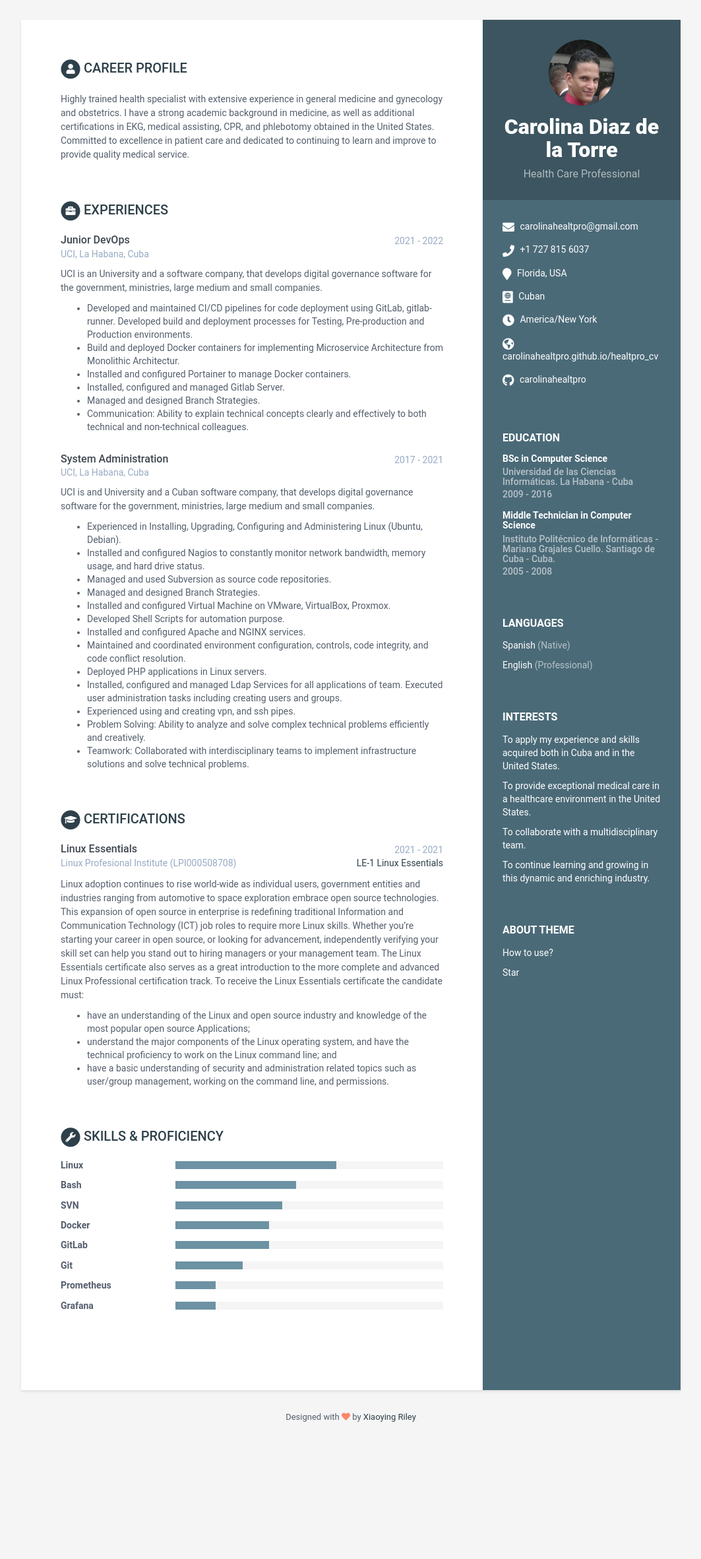
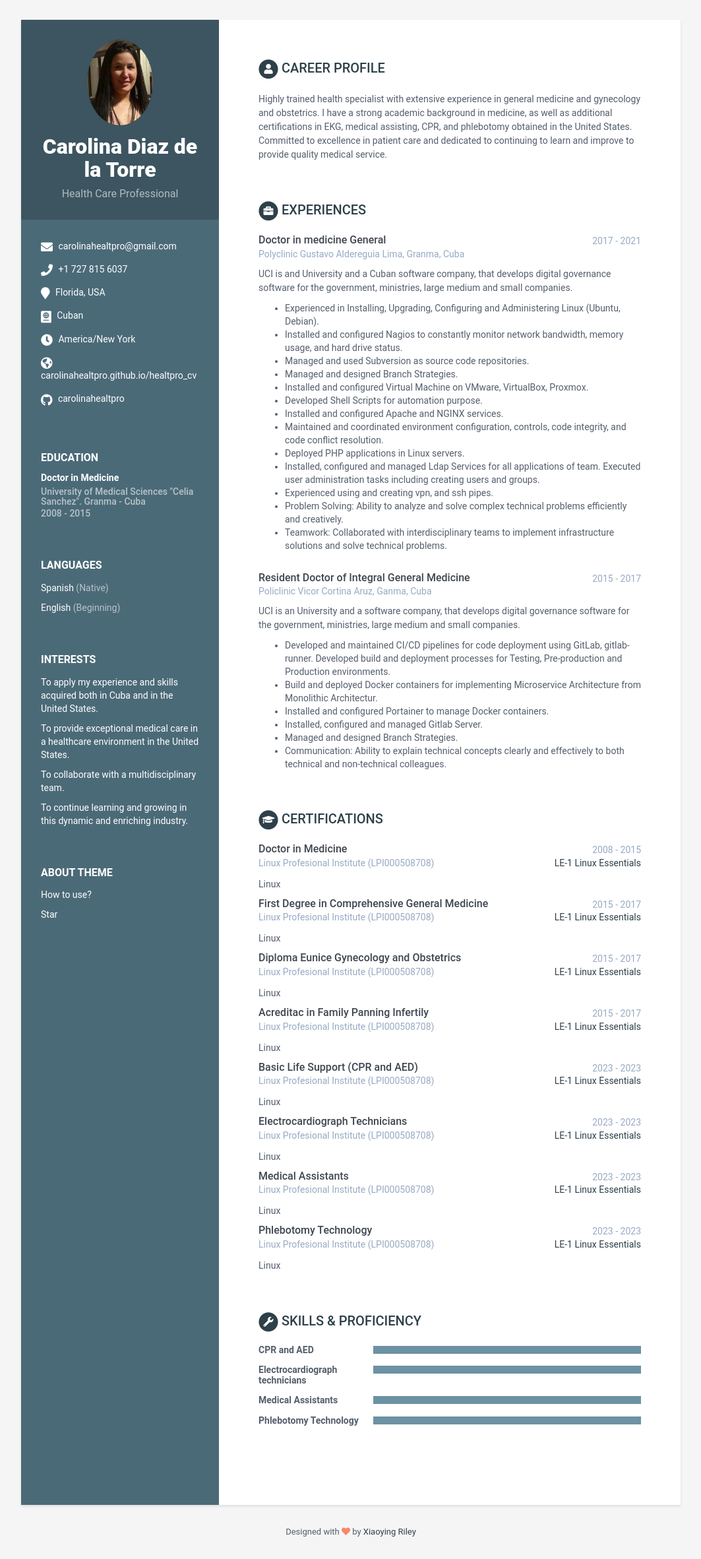
Before and after one commit to carolinahealtpro/healtpro_cv, a Jekyll site: the page built from index.html, in a window 1280 px wide. Shown: the whole page at 66% size, without its empty margins (108-1171 px from the left). Built offline with Jekyll 4.4.1, drawn with Linux system fonts in a browser that asks for light colours; before the commit the page ends 2189 px from its top, so only the background shows below that.

Commit message:
annadiendo daros de coralina

```diff
--- a/_data/data.yml
+++ b/_data/data.yml
@@ -3,7 +3,7 @@
 #
 
 sidebar:
-    position: right # position of the sidebar : left or right
+    position: left # position of the sidebar : left or right
     about: True # set to False or comment line if you want to remove the "how to use?" in the sidebar
     education: True # set to False if you want education in main section instead of in sidebar
 
@@ -38,7 +38,7 @@ sidebar:
           level: Native
 
         - idiom: English
-          level: Professional
+          level: Beginning
 
     interests:
       title: Interests
@@ -69,20 +69,9 @@ career-profile:
 education:
     title: Education
     info:
-      - degree: BSc in  Computer Science
-        university: Universidad de las Ciencias Informáticas. La Habana - Cuba
-        time: 2009 - 2016
-        details: |
-          Describe your study here lorem ipsum dolor sit amet, consectetuer
-          adipiscing elit. Aenean commodo ligula eget dolor. Aenean massa. Cum
-          sociis natoque penatibus et magnis dis parturient montes, nascetur
-          ridiculus mus. Donec quam felis, ultricies nec, pellentesque eu,
-          pretium quis, sem.
-            - Bullet point
-            - Bullet point
-      - degree: Middle Technician in Computer Science
-        university: Instituto Politécnico de Informáticas - Mariana Grajales Cuello. Santiago de Cuba - Cuba.
-        time: 2005 - 2008
+      - degree: Doctor in Medicine
+        university: University of Medical Sciences "Celia Sanchez". Granma - Cuba
+        time: 2008 - 2015
         details: |
           Describe your study here lorem ipsum dolor sit amet, consectetuer
           adipiscing elit. Aenean commodo ligula eget dolor. Aenean massa. Cum
@@ -92,23 +81,13 @@ education:
             - Bullet point
             - Bullet point
 
+
 experiences:
     title: Experiences
     info:
-      - role: Junior DevOps
-        time: 2021 - 2022
-        company: UCI, La Habana, Cuba
-        details: |
-          UCI is an University and a software company, that develops digital governance software for the government, ministries, large medium and small companies.
-          - Developed and maintained CI/CD pipelines for code deployment using GitLab, gitlab-runner. Developed build and deployment processes for Testing, Pre-production and Production environments.
-          - Build and deployed Docker containers for implementing Microservice Architecture from Monolithic Architectur.
-          - Installed and configured Portainer to manage Docker containers.
-          - Installed, configured and managed Gitlab Server.
-          - Managed and designed Branch Strategies.
-          - Communication: Ability to explain technical concepts clearly and effectively to both technical and non-technical colleagues.
-      - role: System Administration
+      - role: Doctor in medicine General
         time: 2017 - 2021
-        company: UCI, La Habana, Cuba
+        company: Polyclinic Gustavo Aldereguia Lima, Granma, Cuba
         details: |
          UCI is and University and a Cuban software company, that develops digital governance software for the government, ministries, large medium and small companies.
           - Experienced in Installing, Upgrading, Configuring and Administering Linux (Ubuntu, Debian).
@@ -125,25 +104,101 @@ experiences:
           - Problem Solving: Ability to analyze and solve complex technical problems efficiently and creatively.
           - Teamwork: Collaborated with interdisciplinary teams to implement infrastructure solutions and solve technical problems.
 
+      - role: Resident Doctor of Integral General Medicine
+        time: 2015 - 2017
+        company: Policlinic Vicor Cortina Aruz, Ganma, Cuba
+        details: |
+          UCI is an University and a software company, that develops digital governance software for the government, ministries, large medium and small companies.
+          - Developed and maintained CI/CD pipelines for code deployment using GitLab, gitlab-runner. Developed build and deployment processes for Testing, Pre-production and Production environments.
+          - Build and deployed Docker containers for implementing Microservice Architecture from Monolithic Architectur.
+          - Installed and configured Portainer to manage Docker containers.
+          - Installed, configured and managed Gitlab Server.
+          - Managed and designed Branch Strategies.
+          - Communication: Ability to explain technical concepts clearly and effectively to both technical and non-technical colleagues.
+
 
 certifications:
       title: Certifications
       list:
-        - name: Linux Essentials
-          start: 2021
-          end: 2021
+        - name: Doctor in Medicine
+          start: 2008
+          end: 2015
           organization: Linux Profesional Institute
           credentialid: LPI000508708
           credentialurl: lpi.org/v/LPI000508708/x5u744rc72
           credentialname: LE-1 Linux Essentials
           details: |
-            Linux adoption continues to rise world-wide as individual users, government entities and industries ranging from automotive to space exploration embrace open source technologies. This expansion of open source in enterprise is redefining traditional Information and Communication Technology (ICT) job roles to require more Linux skills. Whether you’re starting your career in open source, or looking for advancement, independently verifying your skill set can help you stand out to hiring managers or your management team.
-            The Linux Essentials certificate also serves as a great introduction to the more complete and advanced Linux Professional certification track.
-            To receive the Linux Essentials certificate the candidate must:
-            - have an understanding of the Linux and open source industry and knowledge of the most popular open source Applications;
-            - understand the major components of the Linux operating system, and have the technical proficiency to work on the Linux command line; and
-            - have a basic understanding of security and administration related topics such as user/group management, working on the command line, and permissions.
+            Linux
 
+        - name: First Degree in Comprehensive General Medicine
+          start: 2015
+          end: 2017
+          organization: Linux Profesional Institute
+          credentialid: LPI000508708
+          credentialurl: lpi.org/v/LPI000508708/x5u744rc72
+          credentialname: LE-1 Linux Essentials
+          details: |
+            Linux
+
+        - name: Diploma Eunice Gynecology and Obstetrics
+          start: 2015
+          end: 2017
+          organization: Linux Profesional Institute
+          credentialid: LPI000508708
+          credentialurl: lpi.org/v/LPI000508708/x5u744rc72
+          credentialname: LE-1 Linux Essentials
+          details: |
+            Linux
+
+        - name: Acreditac in Family Panning Infertily
+          start: 2015
+          end: 2017
+          organization: Linux Profesional Institute
+          credentialid: LPI000508708
+          credentialurl: lpi.org/v/LPI000508708/x5u744rc72
+          credentialname: LE-1 Linux Essentials
+          details: |
+            Linux
+
+        - name: Basic Life Support (CPR and AED)
+          start: 2023
+          end: 2023
+          organization: Linux Profesional Institute
+          credentialid: LPI000508708
+          credentialurl: lpi.org/v/LPI000508708/x5u744rc72
+          credentialname: LE-1 Linux Essentials
+          details: |
+            Linux
+
+        - name: Electrocardiograph Technicians
+          start: 2023
+          end: 2023
+          organization: Linux Profesional Institute
+          credentialid: LPI000508708
+          credentialurl: lpi.org/v/LPI000508708/x5u744rc72
+          credentialname: LE-1 Linux Essentials
+          details: |
+            Linux
+
+        - name: Medical Assistants
+          start: 2023
+          end: 2023
+          organization: Linux Profesional Institute
+          credentialid: LPI000508708
+          credentialurl: lpi.org/v/LPI000508708/x5u744rc72
+          credentialname: LE-1 Linux Essentials
+          details: |
+            Linux
+
+        - name: Phlebotomy Technology
+          start: 2023
+          end: 2023
+          organization: Linux Profesional Institute
+          credentialid: LPI000508708
+          credentialurl: lpi.org/v/LPI000508708/x5u744rc72
+          credentialname: LE-1 Linux Essentials
+          details: |
+            Linux
 
 projects:
     title: Projects
@@ -217,29 +272,17 @@ skills:
     title: Skills &amp; Proficiency
 
     toolset:
-      - name: Linux
-        level: 60%
+      - name: CPR and AED
+        level: 100%
 
-      - name: Bash
-        level: 45%
+      - name: Electrocardiograph technicians
+        level: 100%
 
-      - name: SVN
-        level: 40%
+      - name: Medical Assistants
+        level: 100%
 
-      - name: Docker
-        level: 35%
-
-      - name: GitLab
-        level: 35%
-
-      - name: Git
-        level: 25%
-
-      - name: Prometheus
-        level: 15%
-
-      - name: Grafana
-        level: 15%
+      - name: Phlebotomy Technology
+        level: 100%
 
 footer: >
     Designed with <i class="fas fa-heart"></i> by <a href="http://themes.3rdwavemedia.com" target="_blank" rel="nofollow">Xiaoying Riley</a>
```
Also changed, not shown: assets/images/profile.png, 1 other file.
